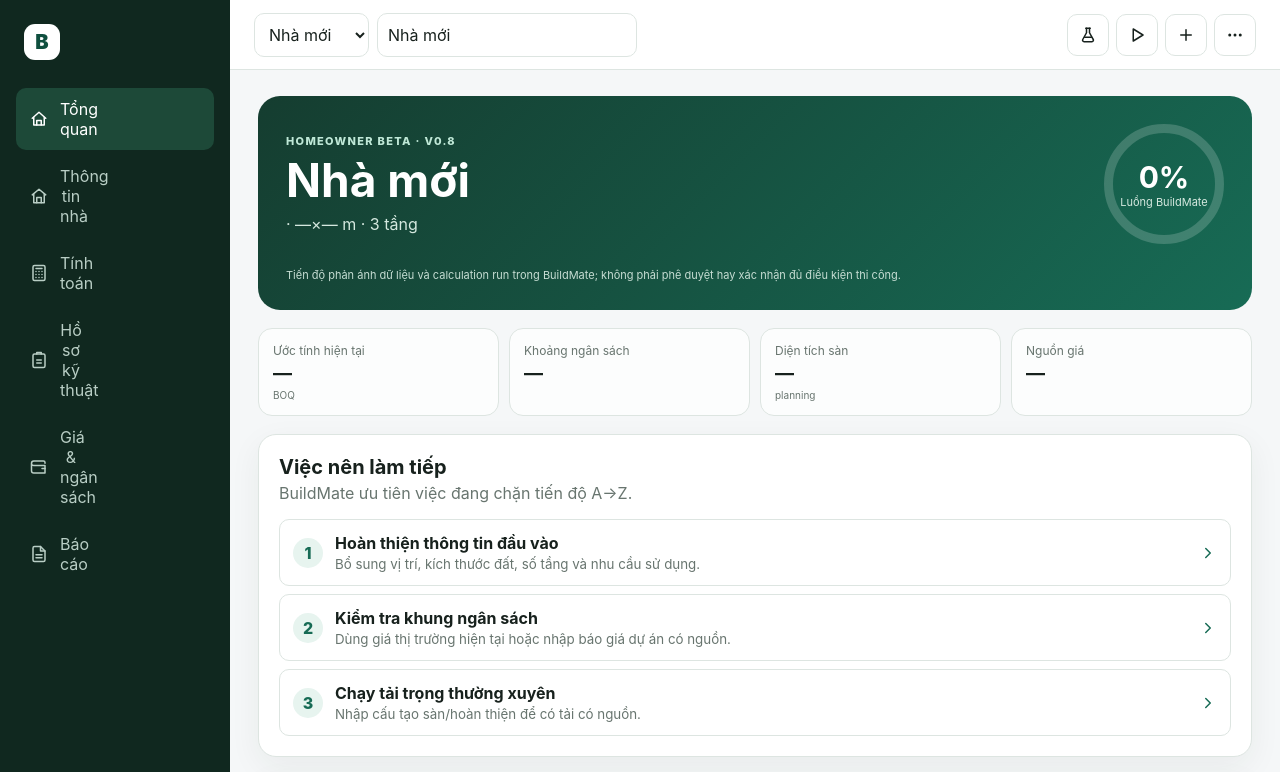
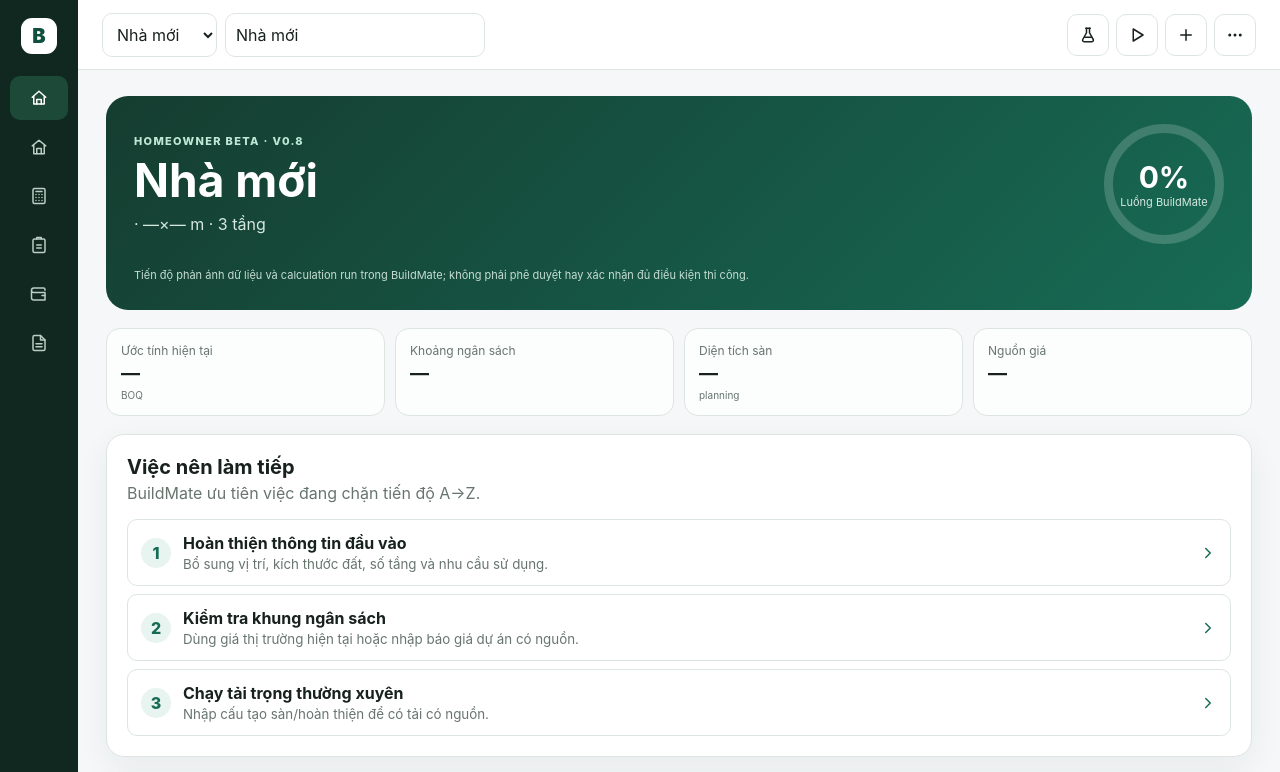
Before and after one commit to eddyvn98/BuildMate, a website with bundled scripts: page index.html in a window 1280 px wide. Shown: the top 772 px of the page. Built offline with nearby package versions, Linux system fonts and the light colour scheme.

Commit message:
ui: collapse desktop sidebar to icon rail

```diff
--- a/styles.css
+++ b/styles.css
@@ -22,16 +22,16 @@
 small,.hint{color:var(--muted)}
 .eyebrow{display:block;letter-spacing:.12em;text-transform:uppercase;color:var(--accent);font-weight:800;font-size:11px;margin-bottom:8px}
 
-.app-shell{min-height:100vh;display:grid;grid-template-columns:230px minmax(0,1fr)}
-.sidebar{position:sticky;top:0;height:100vh;background:#10281f;color:#eaf4ef;padding:24px 16px;display:flex;flex-direction:column;gap:28px}
-.brand{display:flex;gap:11px;align-items:center;padding:0 8px}
+.app-shell{min-height:100vh;display:grid;grid-template-columns:78px minmax(0,1fr)}
+.sidebar{position:sticky;top:0;height:100vh;background:#10281f;color:#eaf4ef;padding:18px 10px;display:flex;flex-direction:column;align-items:center;gap:22px}
+.brand{display:flex;align-items:center;justify-content:center;padding:0}
 .brand-mark{display:grid;place-items:center;width:36px;height:36px;border-radius:11px;background:#fff;color:var(--accent-dark);font-weight:900;font-size:20px}
-.brand div{display:flex;flex-direction:column}.brand small{color:#9fbaae;font-size:11px}
-.side-nav{display:grid;gap:5px}
-.side-nav button{background:transparent;color:#b9cec5;text-align:left;display:flex;align-items:center;gap:10px;padding:11px 12px}
-.side-nav button span{width:22px;text-align:center}
+
+.side-nav{display:grid;gap:5px;width:100%}
+.side-nav button{background:transparent;color:#b9cec5;display:flex;align-items:center;justify-content:center;padding:11px;width:100%}
+
 .side-nav button.active{background:#1d4938;color:#fff}
-.sidebar-foot{margin-top:auto;padding:8px}.sidebar-foot small{color:#85a396}
+
 
 .workspace{min-width:0}
 .topbar{position:sticky;top:0;z-index:10;min-height:70px;background:rgba(255,255,255,.94);backdrop-filter:blur(10px);border-bottom:1px solid var(--line);padding:12px 24px;display:flex;justify-content:space-between;gap:14px;align-items:center}
@@ -123,7 +123,7 @@
 
 @media(max-width:1050px){
   .app-shell{grid-template-columns:1fr}.sidebar{position:sticky;height:auto;z-index:30;padding:9px 12px;display:flex;flex-direction:row;align-items:center;gap:10px}
-  .brand{display:none}.side-nav{display:flex;overflow:auto;flex:1}.side-nav button{white-space:nowrap;padding:9px 10px}.sidebar-foot{display:none}
+  .brand{display:none}.side-nav{display:flex;overflow:auto;flex:1;width:auto}.side-nav button{white-space:nowrap;padding:9px 10px;min-width:44px}
   .topbar{top:53px}.engineering-grid{grid-template-columns:repeat(3,minmax(0,1fr))}.form-grid,.guided-form{grid-template-columns:repeat(2,minmax(0,1fr))}
 }
 @media(max-width:760px){
@@ -182,7 +182,7 @@
 .ui-icon{display:block;flex:0 0 auto}
 .icon-button{width:42px;height:42px;padding:0;display:inline-grid;place-items:center;border-radius:10px}
 .primary-icon{background:var(--accent);color:#fff}
-.nav-icon{width:22px;height:22px;display:grid;place-items:center;flex:0 0 22px}
+.nav-icon{width:22px;height:22px;display:grid;place-items:center;flex:0 0 22px}.nav-label{display:none}
 .menu-pop summary{min-width:42px;height:42px;display:grid;place-items:center;padding:0}
 .menu-action{display:flex;align-items:center;gap:9px}
 .next-action-card>.ui-icon{color:var(--accent)}
```
